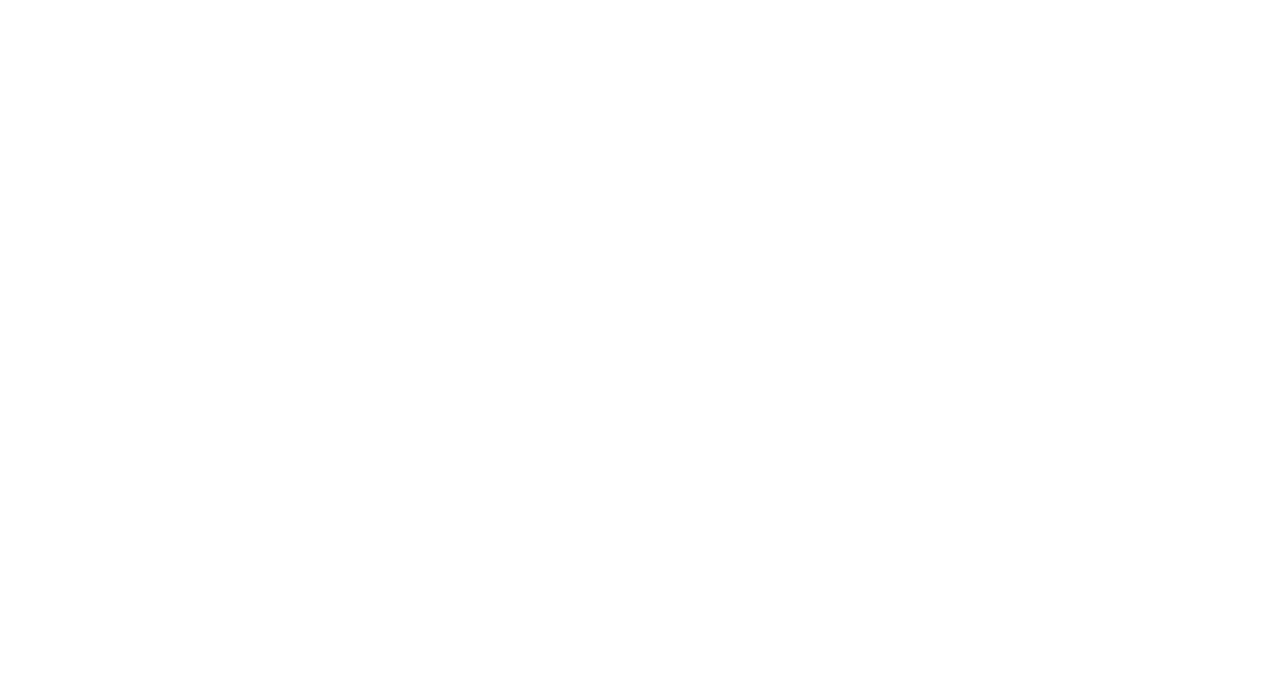
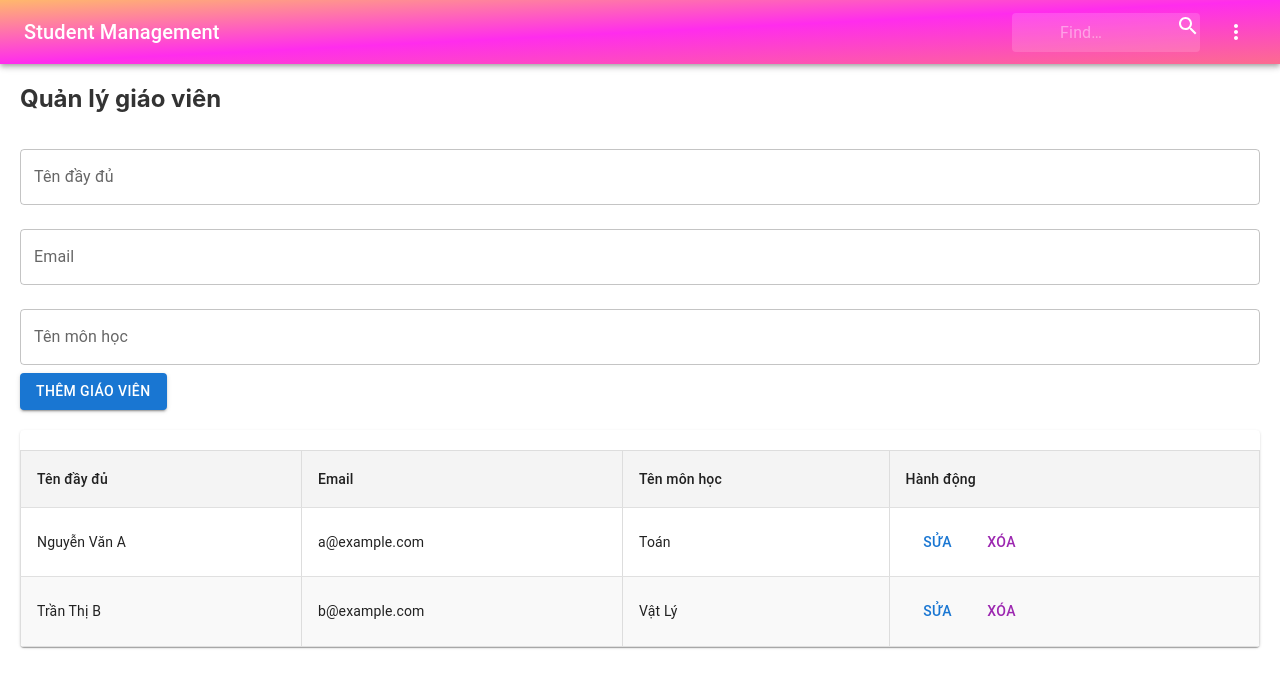
Before and after one commit to Trong-khanh/FE-ManagementSchool, a React (Create React App) app: page /admin/teacher in a window 1280 px wide. Before the commit this address had no page. Shown: the top 688 px of the page. Built offline with nearby package versions, Linux system fonts and the light colour scheme.

Commit message:
Feat: CRUD Teachers

```diff
--- a/src/App.js
+++ b/src/App.js
@@ -1,19 +1,19 @@
-import React from 'react';
-import { BrowserRouter, Routes, Route } from 'react-router-dom';
-import HomePage from './HomePage/HomePage';
-import LoginPage from './Authentication/Login/LoginPage';
-import HomePageAdmin from './HomePage/HomePageAdmin/HomePageAdmin';
+import React from "react";
+import { BrowserRouter, Routes, Route } from "react-router-dom";
+import HomePage from "./HomePage/HomePage";
+import LoginPage from "./Authentication/Login/LoginPage";
+import HomePageAdmin from "./HomePage/HomePageAdmin/HomePageAdmin";
 import RegisterPage from "./Authentication/SignUp/RegisterPage";
 import ForgotPassword from "./ForgotPassword/ViewForgotPassword";
 import AdminStudentPage from "./View /ViewAdmin/AdminStudentPage/AdminStudentPage";
-import AdminSemesterPage from './View /ViewAdmin/Semesters/AdminSemesterPage';
-
-
+import AdminSemesterPage from "./View /ViewAdmin/Semesters/AdminSemesterPage";
+import AdminTeachersPage from "./View /ViewAdmin/AdminTeachersPage/AdminTeachersPage";
 
 function App() {
   return (
     <BrowserRouter>
       <Routes>
+        <Route path="/admin/teacher" element={<AdminTeachersPage />} />
         <Route path="/" element={<HomePage />} />
         <Route path="/login" element={<LoginPage />} />
         <Route path="/signup" element={<RegisterPage />} />
--- /dev/null
+++ b/src/View /ViewAdmin/AdminTeachersPage/AdminTeachersPage.js
@@ -0,0 +1,171 @@
+import NavBar from "../../NavBar";
+import React, { useState } from "react";
+import {
+  Button,
+  TextField,
+  Table,
+  TableBody,
+  TableCell,
+  TableContainer,
+  TableHead,
+  TableRow,
+  Paper,
+} from "@mui/material";
+
+function AdminTeachersPage() {
+  const [teachers, setTeachers] = useState([
+    { id: 1, name: "Nguyễn Văn A", email: "a@example.com", subjectName: "Toán" },
+    { id: 2, name: "Trần Thị B", email: "b@example.com", subjectName: "Vật Lý" },
+  ]); // Dữ liệu giáo viên giả
+
+  const [newTeacher, setNewTeacher] = useState({
+    name: "",
+    email: "",
+    subjectName: "",
+  });
+
+  const [editMode, setEditMode] = useState(false);
+  const [editTeacherId, setEditTeacherId] = useState(null);
+  const [errorMessage, setErrorMessage] = useState("");
+
+  // Kiểm tra tên giáo viên không chứa số
+  const isValidName = (name) => {
+    return !/\d/.test(name);
+  };
+
+  // Xử lý nhập dữ liệu
+  const handleInputChange = (event) => {
+    const { name, value } = event.target;
+    setNewTeacher({ ...newTeacher, [name]: value });
+  };
+
+  // Thêm giáo viên vào danh sách
+  const handleAddTeacher = () => {
+    const { name } = newTeacher;
+
+    if (!isValidName(name)) {
+      setErrorMessage("Tên giáo viên không được chứa số.");
+      return;
+    }
+
+    const newId = teachers.length + 1;
+    setTeachers([...teachers, { ...newTeacher, id: newId }]);
+    setNewTeacher({ name: "", email: "", subjectName: "" }); // Reset form
+    setErrorMessage(""); // Xóa thông báo lỗi
+  };
+
+  // Bắt đầu chỉnh sửa giáo viên
+  const handleEditTeacher = (teacher) => {
+    setNewTeacher(teacher);
+    setEditMode(true);
+    setEditTeacherId(teacher.id);
+  };
+
+  // Cập nhật giáo viên
+  const handleUpdateTeacher = () => {
+    const { name } = newTeacher;
+
+    if (!isValidName(name)) {
+      setErrorMessage("Tên giáo viên không được chứa số.");
+      return;
+    }
+
+    setTeachers(
+      teachers.map((teacher) =>
+        teacher.id === editTeacherId ? { ...newTeacher, id: teacher.id } : teacher
+      )
+    );
+    setNewTeacher({ name: "", email: "", subjectName: "" });
+    setEditMode(false);
+    setEditTeacherId(null);
+    setErrorMessage(""); // Xóa thông báo lỗi
+  };
+
+  // Xóa giáo viên khỏi danh sách
+  const handleDeleteTeacher = (id) => {
+    setTeachers(teachers.filter((teacher) => teacher.id !== id));
+  };
+
+  return (
+    <div>
+      {/* Hiển thị NavBar */}
+      <NavBar />
+
+      <div style={{ padding: "20px" }}>
+        <h2>Quản lý giáo viên</h2>
+        <div>
+          <TextField
+            label="Tên đầy đủ"
+            name="name"
+            value={newTeacher.name}
+            onChange={handleInputChange}
+            fullWidth
+            margin="normal"
+          />
+          <TextField
+            label="Email"
+            name="email"
+            value={newTeacher.email}
+            onChange={handleInputChange}
+            fullWidth
+            margin="normal"
+          />
+          <TextField
+            label="Tên môn học"
+            name="subjectName"
+            value={newTeacher.subjectName}
+            onChange={handleInputChange}
+            fullWidth
+            margin="normal"
+          />
+          {errorMessage && <p style={{ color: "red" }}>{errorMessage}</p>}
+          <Button
+            variant="contained"
+            color="primary"
+            onClick={editMode ? handleUpdateTeacher : handleAddTeacher}
+          >
+            {editMode ? "Cập nhật giáo viên" : "Thêm giáo viên"}
+          </Button>
+        </div>
+
+        <TableContainer component={Paper} style={{ marginTop: "20px" }}>
+          <Table>
+            <TableHead>
+              <TableRow>
+                <TableCell>Tên đầy đủ</TableCell>
+                <TableCell>Email</TableCell>
+                <TableCell>Tên môn học</TableCell>
+                <TableCell>Hành động</TableCell>
+              </TableRow>
+            </TableHead>
+            <TableBody>
+              {teachers.map((teacher) => (
+                <TableRow key={teacher.id}>
+                  <TableCell>{teacher.name}</TableCell>
+                  <TableCell>{teacher.email}</TableCell>
+                  <TableCell>{teacher.subjectName}</TableCell>
+                  <TableCell>
+                    <Button
+                      color="primary"
+                      onClick={() => handleEditTeacher(teacher)}
+                    >
+                      Sửa
+                    </Button>
+                    <Button
+                      color="secondary"
+                      onClick={() => handleDeleteTeacher(teacher.id)}
+                    >
+                      Xóa
+                    </Button>
+                  </TableCell>
+                </TableRow>
+              ))}
+            </TableBody>
+          </Table>
+        </TableContainer>
+      </div>
+    </div>
+  );
+}
+
+export default AdminTeachersPage;
```
Lines whose indentation alone changed are shown as unchanged.
